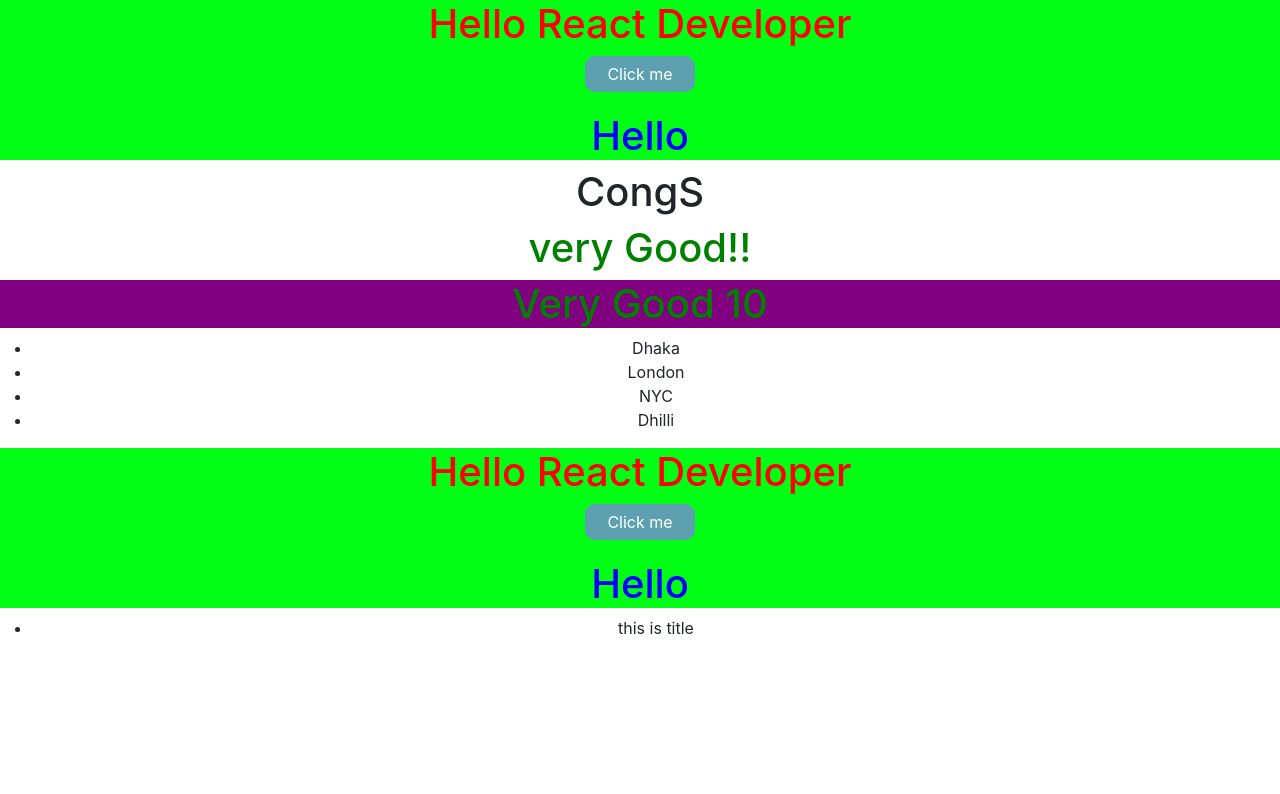
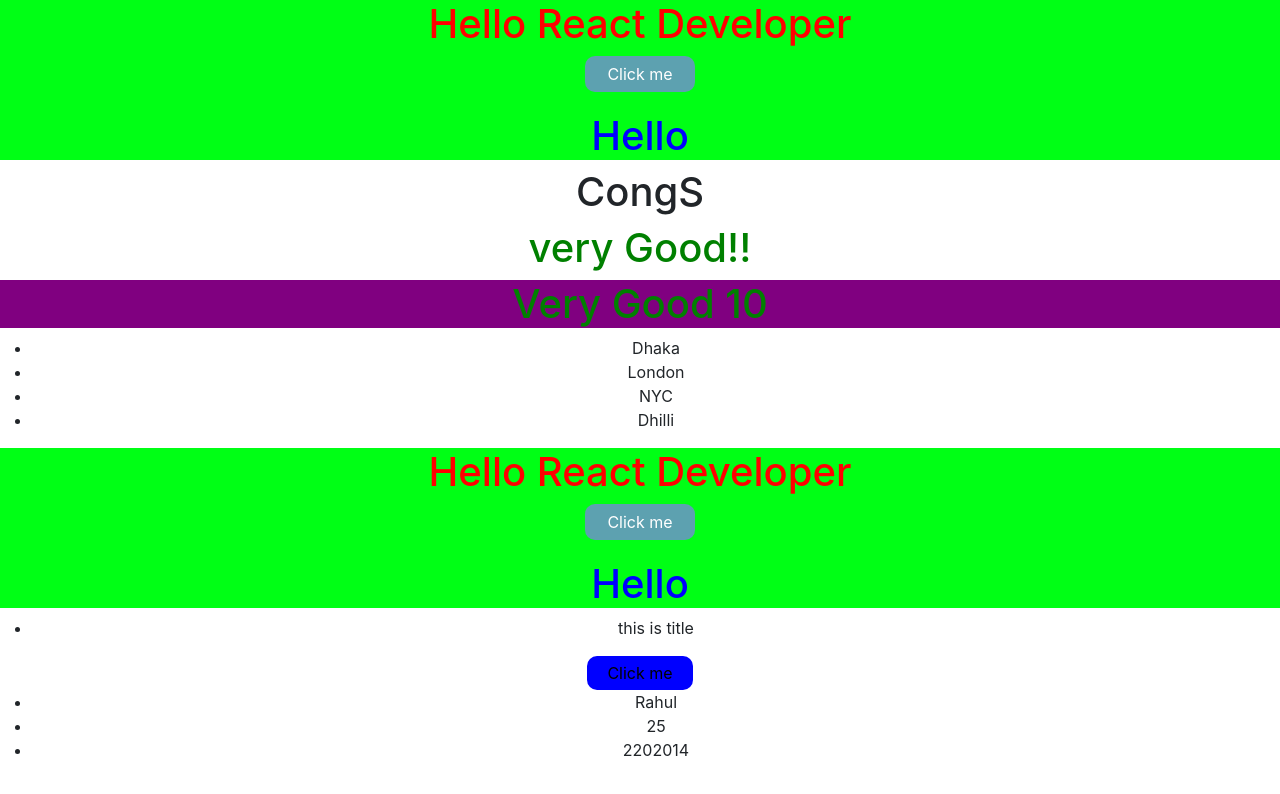
Before and after one commit to SumanPSTU/React-Basic, a React (Create React App) app: page / in a window 1280 px wide. Shown: the top 794 px of the page. Built offline with nearby package versions, Linux system fonts and the light colour scheme.

Commit message:
add Test.jsx file

```diff
--- a/src/component/IFelse.js
+++ b/src/component/IFelse.js
@@ -1,4 +1,5 @@
 import Navbar from "./Navbar";
+import Props from "./Props";
 import Test  from "./Test";
 const IFelse = () => {
   const marks = 700;
@@ -9,6 +10,11 @@ const IFelse = () => {
   } else {
     cop = <h1 style={{ color: "green" }}> very Good!!</h1>;
   }
+  const obg={
+    name:"Rahul",
+    age:25,
+    id:2202014
+  };
 
   return (
     <div>
@@ -34,6 +40,7 @@ const IFelse = () => {
       {Navbar()}
       <div>
         <Test title={"this is title"}/>
+        <Props title={obg}/>
       </div>
     </div>
   );
--- /dev/null
+++ b/src/component/PassingComponent.jsx
@@ -0,0 +1,14 @@
+const PassingComponent = (props)=>{
+    return(
+
+        <div className="content">
+            <button style={{padding:'5px 20px ',
+                borderRadius:'10px',
+                backgroundColor:'blue',
+                border:'transparent'
+            }} onClick={props.item}>Click me</button>
+        </div>
+
+    );
+}
+export default PassingComponent;
--- /dev/null
+++ b/src/component/Props.js
@@ -0,0 +1,15 @@
+import React, { Component } from 'react';
+
+export default class Props extends Component {
+    render() {
+        return (
+            <div>
+                <ul>
+                    <li>{this.props.title['name']}</li>
+                    <li>{this.props.title['age']}</li>
+                    <li>{this.props.title['id']}</li>
+                </ul>
+            </div>
+        );
+    }
+}
--- a/src/component/Test.jsx
+++ b/src/component/Test.jsx
@@ -1,10 +1,16 @@
+import PassingComponent from "./PassingComponent";
+
 const Test = (props)=>{
+  const handle =()=>{
+    alert("Welcome here !");
+  }
     return(
 
       <div>
         <ul>
           <li>{props.title}</li>
         </ul>
+        <PassingComponent item={handle}/>
       </div>
     );
 }
```
